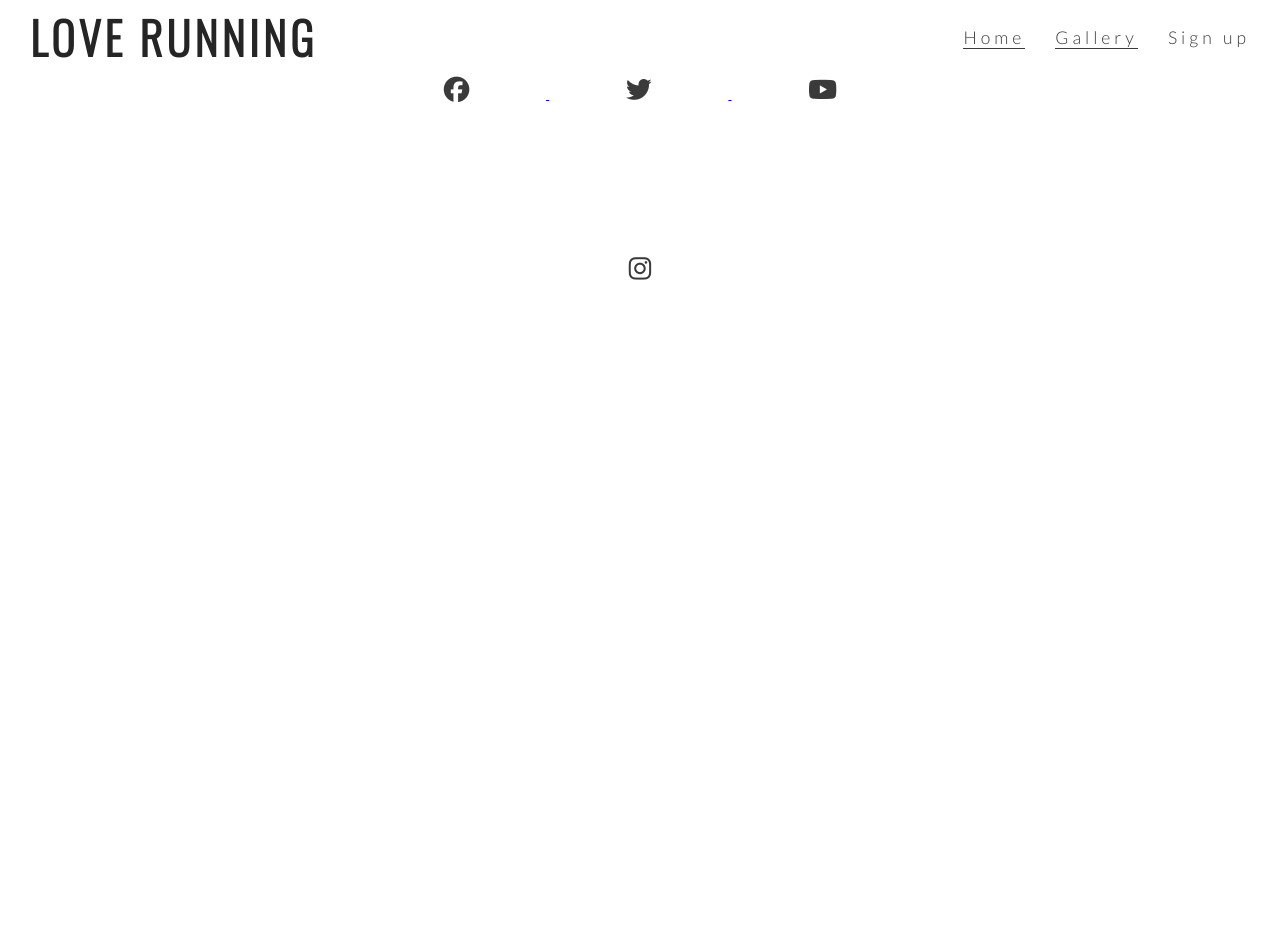
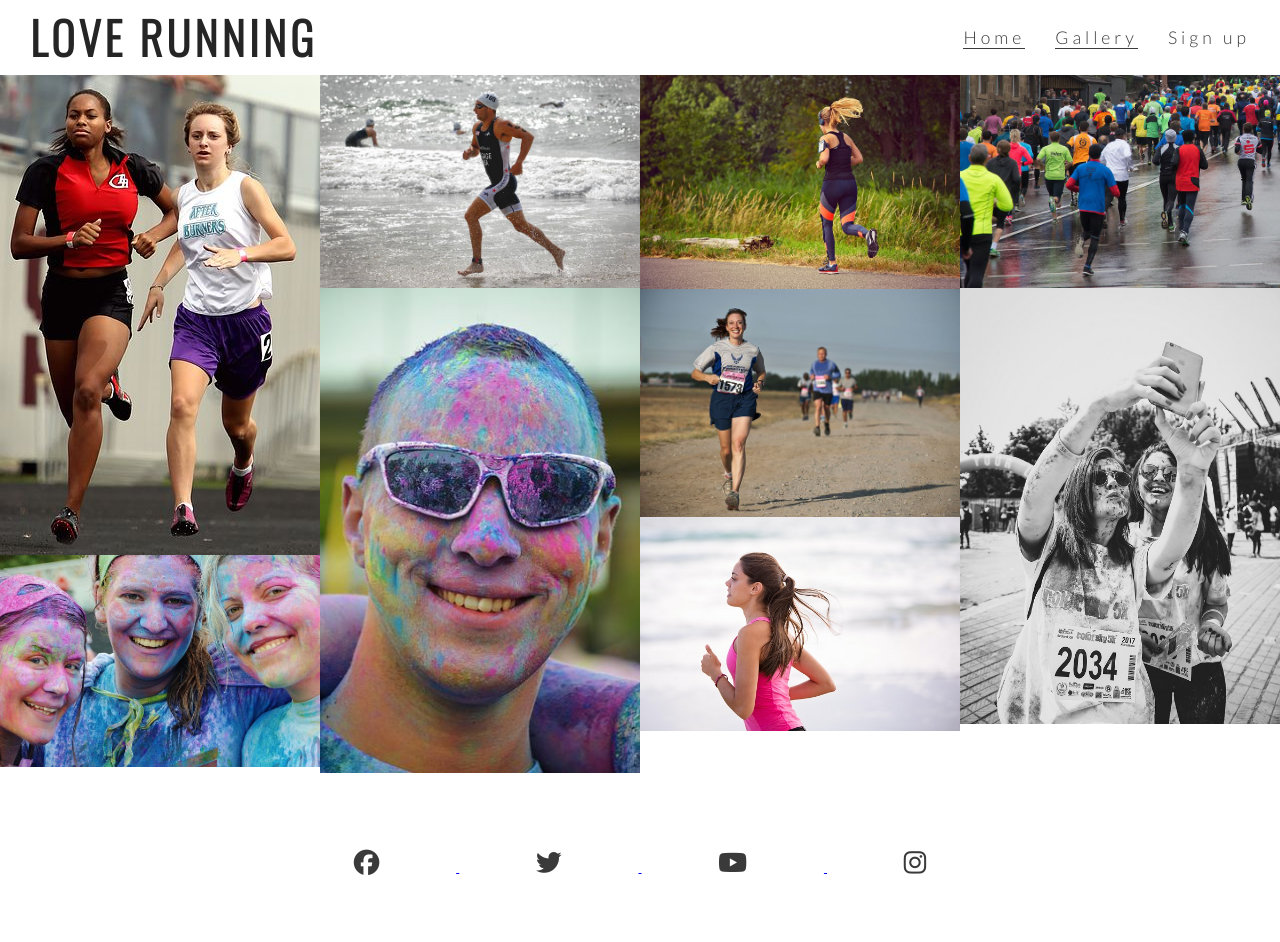
Before and after one commit to rockroman/Love-running, a plain HTML site: page gallery.html in a window 1280 px wide. Before the commit the page ends 800 px from the top, so only its background shows below. Drawn offline with nearby package versions, Linux system fonts and the light colour scheme.

Commit message:
add gallery images and masonry styling

```diff
--- a/assets/css/style.css
+++ b/assets/css/style.css
@@ -210,3 +210,13 @@ footer{
     padding: 5%;
     color: #3a3a3a;
 }
+#photos{
+    clear: both;
+    line-height: 0;
+    column-count: 4;
+    column-gap: 0px;
+}
+
+#photos > img{
+    width: 100%;
+}
--- a/gallery.html
+++ b/gallery.html
@@ -28,6 +28,17 @@
             </ul>
         </nav>
     </header>
+    <section id="photos">
+        <img src="assets/images/athletes.jpg" alt="two athlethes running together">
+        <img src="assets/images/girls.jpg" alt="three girls at charity paint running festival">
+        <img src="assets/images/runner3.jpg" alt="solo male runner jogging on a beach">
+        <img src="assets/images/man.jpg" alt="mn at charity paint running festival">
+        <img src="assets/images/runner1.jpg" alt="solo female runner jogging trough Phoenix park">
+        <img src="assets/images/runner2.jpg" alt="runners competing in marathon">
+        <img src="assets/images/runner4.jpg" alt="solo lady jogging on a beach">
+        <img src="assets/images/running_gang.jpg" alt="big group of runners running in marathon on a rainy day">
+        <img src="assets/images/mud-run.jpg" alt="two women runners taking muddy selfie after a mud run ">
+    </section>
 
 
     <footer>
```
Also changed, not shown: assets/images/athletes.jpg (added), assets/images/girls.jpg (added), assets/images/man.jpg (added), assets/images/mud-run.jpg (added), assets/images/runner1.jpg (added), assets/images/runner2.jpg (added), assets/images/runner3.jpg (added), assets/images/runner4.jpg (added), assets/images/running_gang.jpg (added).
